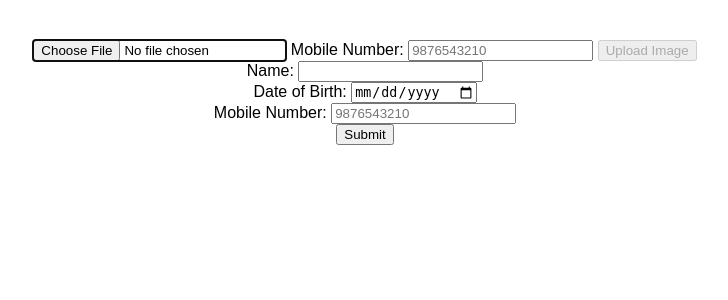
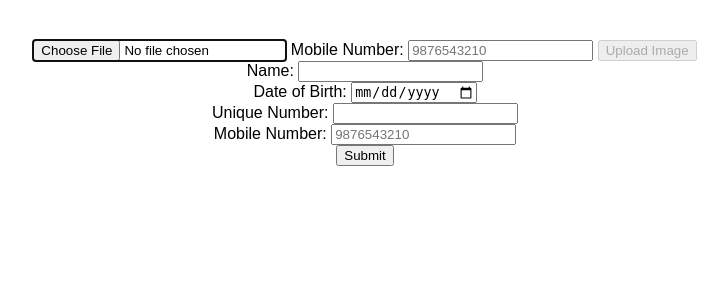
Before and after one commit to Smileshubham/infosys_OCR, a Django app: page / in a window 1280 px wide. Shown: the top 300 px of the page, without its empty margins (275-1003 px from the left). Run offline with Django 5.2, Linux system fonts and the light colour scheme.

Commit message:
New Change

```diff
--- a/VisiOCR/ocrapp/views.py
+++ b/VisiOCR/ocrapp/views.py
@@ -163,7 +163,7 @@ def download_pdf(request):
         'birth_date': request.POST.get('birth_date'),
         'age': request.POST.get('age'),
         'unique_number': request.POST.get('unique_number'),
-        'phone':request.GET.get('phone')
+        'phone': request.POST.get('phone')
     }
     response = HttpResponse(content_type='application/pdf')
     response['Content-Disposition'] = 'attachment; filename="visiting_pass.pdf"'
--- a/VisiOCR/templates/ocr_app/home.html
+++ b/VisiOCR/templates/ocr_app/home.html
@@ -67,8 +67,10 @@
                 {% csrf_token %}
                 <label for="name">Name:</label>
                 <input type="text" id="name" name="name"><br>
-                <label for="birth_date">Date of Birth: <input type="date" id="birthday" name="birth_date"></label><br>
-                <input type="hidden" name="age" value="{{ age }}">
+                <label for="birth_date">Date of Birth: <input type="date" id="birthday" name="birth_date"></label>
+                <input type="hidden" name="age"><br>
+                <label for="unique_number">Unique Number:</label>
+                <input type="text" name="unique_number" id="unique_number" required ><br> <!--pattern="[a-zA-Z0-9]+" -->
                 <label for="name">Mobile Number:</label>
                 <input type="tel" id="phone" name="phone" placeholder="9876543210" pattern="[7-9]{1}[0-9]{9}" required><br>
                 <button type="submit">Submit</button>
```
